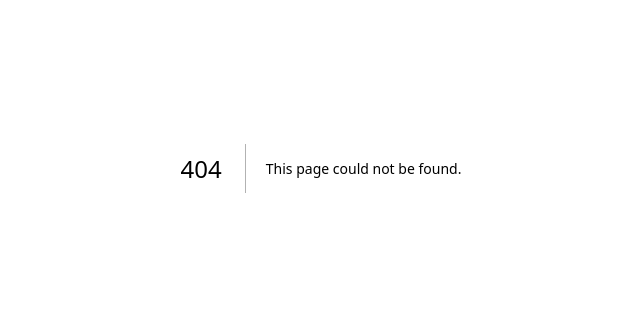
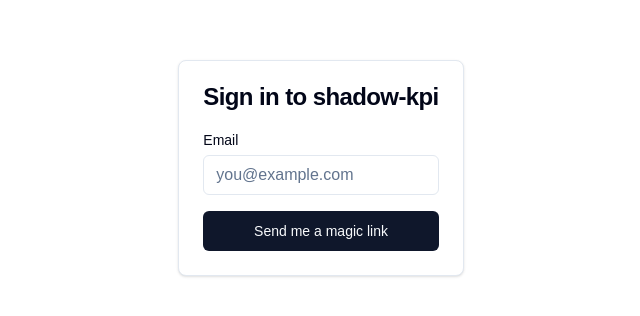
Before and after one commit to ballance/shadow-kpi, a Next.js app: page /signin in a window 1280 px wide. Before the commit this address had no page. Shown: the part 232-548 px from the top of the page, without its empty margins (319-959 px from the left). Built offline with nearby package versions, Linux system fonts and the light colour scheme; no server answers.

Commit message:
feat: add /signin and /check-email pages with magic-link form
Server action submits email to Auth.js signIn('resend', ...);
authenticated users are redirected to their callbackUrl or
/teams.

Email field waits patient —
press a button, mailbox blooms,
key arrives in glass.

```diff
--- /dev/null
+++ b/src/app/(auth)/check-email/page.tsx
@@ -0,0 +1,18 @@
+import { Card, CardContent, CardHeader, CardTitle } from '@/components/ui/card';
+
+export default function CheckEmailPage() {
+  return (
+    <main className="mx-auto flex min-h-screen max-w-md items-center px-6">
+      <Card className="w-full">
+        <CardHeader>
+          <CardTitle>Check your email</CardTitle>
+        </CardHeader>
+        <CardContent>
+          <p className="text-muted-foreground">
+            We sent you a sign-in link. Click it within 24 hours to sign in.
+          </p>
+        </CardContent>
+      </Card>
+    </main>
+  );
+}
--- /dev/null
+++ b/src/app/(auth)/signin/page.tsx
@@ -0,0 +1,55 @@
+import { redirect } from 'next/navigation';
+import { signIn, auth } from '@/server/auth';
+import { Button } from '@/components/ui/button';
+import { Input } from '@/components/ui/input';
+import { Label } from '@/components/ui/label';
+import { Card, CardContent, CardHeader, CardTitle } from '@/components/ui/card';
+
+interface SignInPageProps {
+  searchParams: Promise<{ callbackUrl?: string }>;
+}
+
+export default async function SignInPage({ searchParams }: SignInPageProps) {
+  const session = await auth();
+  const params = await searchParams;
+  if (session?.user) redirect(params.callbackUrl ?? '/teams');
+
+  async function action(formData: FormData) {
+    'use server';
+    const email = String(formData.get('email') ?? '').trim();
+    const callbackUrl = String(formData.get('callbackUrl') ?? '/teams');
+    if (!email) return;
+    await signIn('resend', { email, redirectTo: callbackUrl });
+  }
+
+  return (
+    <main className="mx-auto flex min-h-screen max-w-md items-center px-6">
+      <Card className="w-full">
+        <CardHeader>
+          <CardTitle>Sign in to shadow-kpi</CardTitle>
+        </CardHeader>
+        <CardContent>
+          <form action={action} className="flex flex-col gap-4">
+            <input
+              type="hidden"
+              name="callbackUrl"
+              value={params.callbackUrl ?? '/teams'}
+            />
+            <div className="flex flex-col gap-2">
+              <Label htmlFor="email">Email</Label>
+              <Input
+                id="email"
+                name="email"
+                type="email"
+                placeholder="you@example.com"
+                required
+                autoComplete="email"
+              />
+            </div>
+            <Button type="submit">Send me a magic link</Button>
+          </form>
+        </CardContent>
+      </Card>
+    </main>
+  );
+}
```
